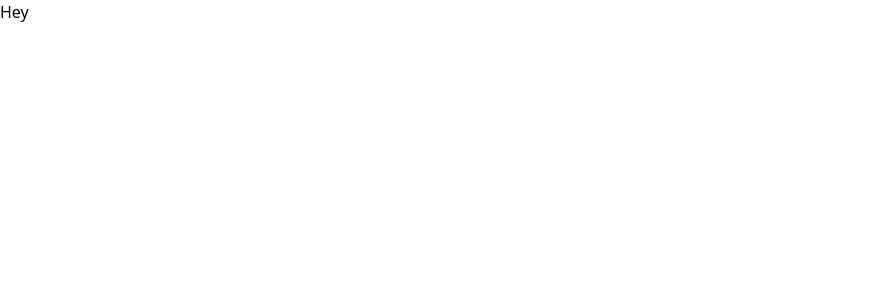
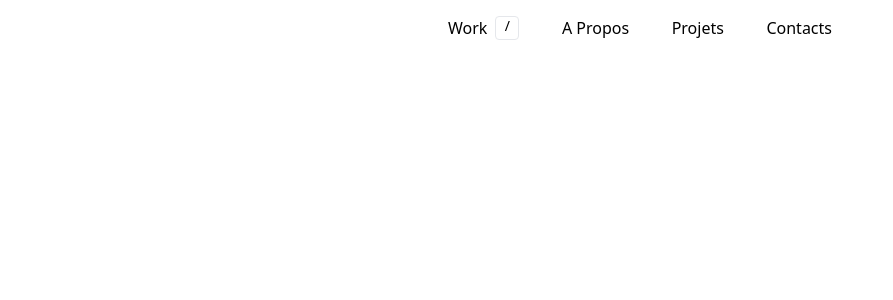
Before and after one commit to scotty974/NathanPortfolio, a Svelte app: page / in a window 1280 px wide. Shown: the top 300 px of the page, without its empty margins (0-893 px from the left). Built offline with nearby package versions, Linux system fonts and the light colour scheme.

Commit message:
style header

```diff
--- a/index.html
+++ b/index.html
@@ -1,5 +1,5 @@
 <!doctype html>
-<html lang="en">
+<html lang="fr">
   <head>
     <meta charset="UTF-8" />
     <link rel="icon" type="image/svg+xml" href="/vite.svg" />
--- a/src/App.svelte
+++ b/src/App.svelte
@@ -1,3 +1,7 @@
-<section>
-  <h1>Hey</h1>
+<script>
+  import Header from "./components/header/Header.svelte";
+</script>
+
+<section class="container m-auto">
+  <header class="flex justify-center my-4"><Header></Header></header>
 </section>
--- /dev/null
+++ b/src/components/header/Header.svelte
@@ -0,0 +1,6 @@
+<ul class="flex w-96 justify-between items-center">
+    <li class="flex items-center" >Work <span class="flex items-center justify-center ml-2 pb-1 border w-6 h-6 text-sm rounded">/</span></li>
+    <li>A Propos</li>
+    <li>Projets</li>
+    <li>Contacts</li>
+</ul>
```
